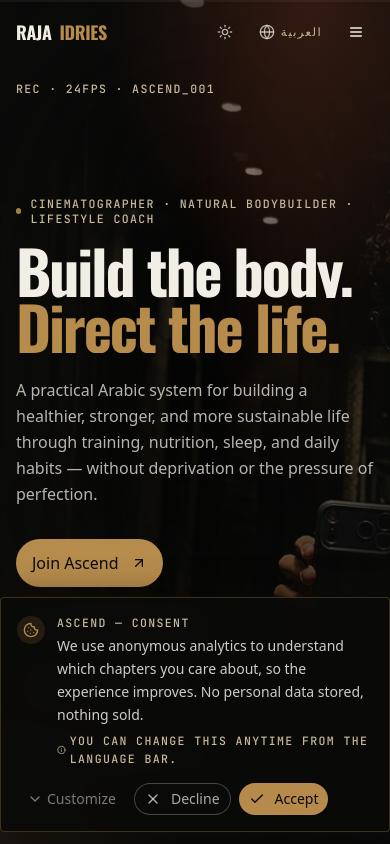
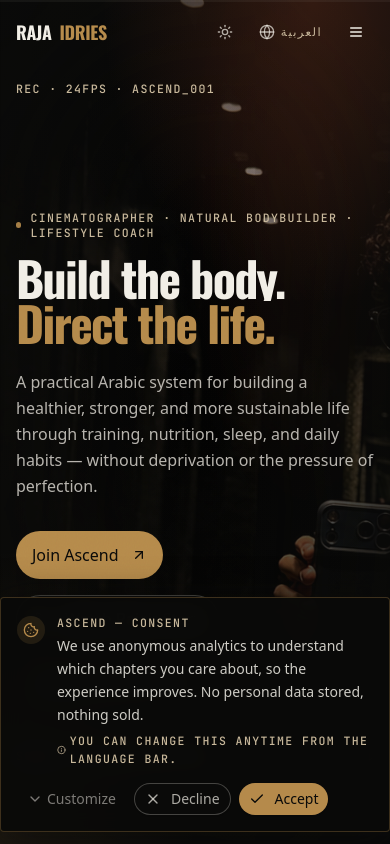
Before and after one commit to MansaMusaMogule86/raj, a Next.js app: page / in a window 390 px wide. Built offline with nearby package versions, Linux system fonts and the light colour scheme; a web font is replaced by a local one.

Commit message:
chore: optimize hero section mobile typography and button alignment

```diff
--- a/src/components/sections/cold-open-hero.tsx
+++ b/src/components/sections/cold-open-hero.tsx
@@ -114,7 +114,7 @@ export function ColdOpenHero() {
         </motion.div>
 
         {/* Headline — masked reveal */}
-        <h1 className={`display text-bone text-6xl sm:text-7xl md:text-8xl lg:text-9xl max-w-5xl ${ar ? "display-ar" : ""}`}>
+        <h1 className={`display text-bone text-5xl sm:text-7xl md:text-8xl lg:text-9xl max-w-5xl ${ar ? "display-ar" : ""}`}>
           <span className="block overflow-hidden">
             <motion.span
               className="block"
@@ -157,7 +157,7 @@ export function ColdOpenHero() {
             hidden: { opacity: 0 },
             show: { opacity: 1, transition: { staggerChildren: reduce ? 0 : 0.12, delayChildren: reduce ? 0 : 0.75 } },
           }}
-          className="mt-8 flex flex-col sm:flex-row items-stretch sm:items-center gap-3"
+          className="mt-8 flex flex-col sm:flex-row items-start sm:items-center gap-4"
         >
           <motion.div
             variants={{ hidden: { opacity: 0, y: 16 }, show: { opacity: 1, y: 0, transition: { duration: 0.6, ease: [0.2, 0.7, 0.1, 1] } } }}
```
